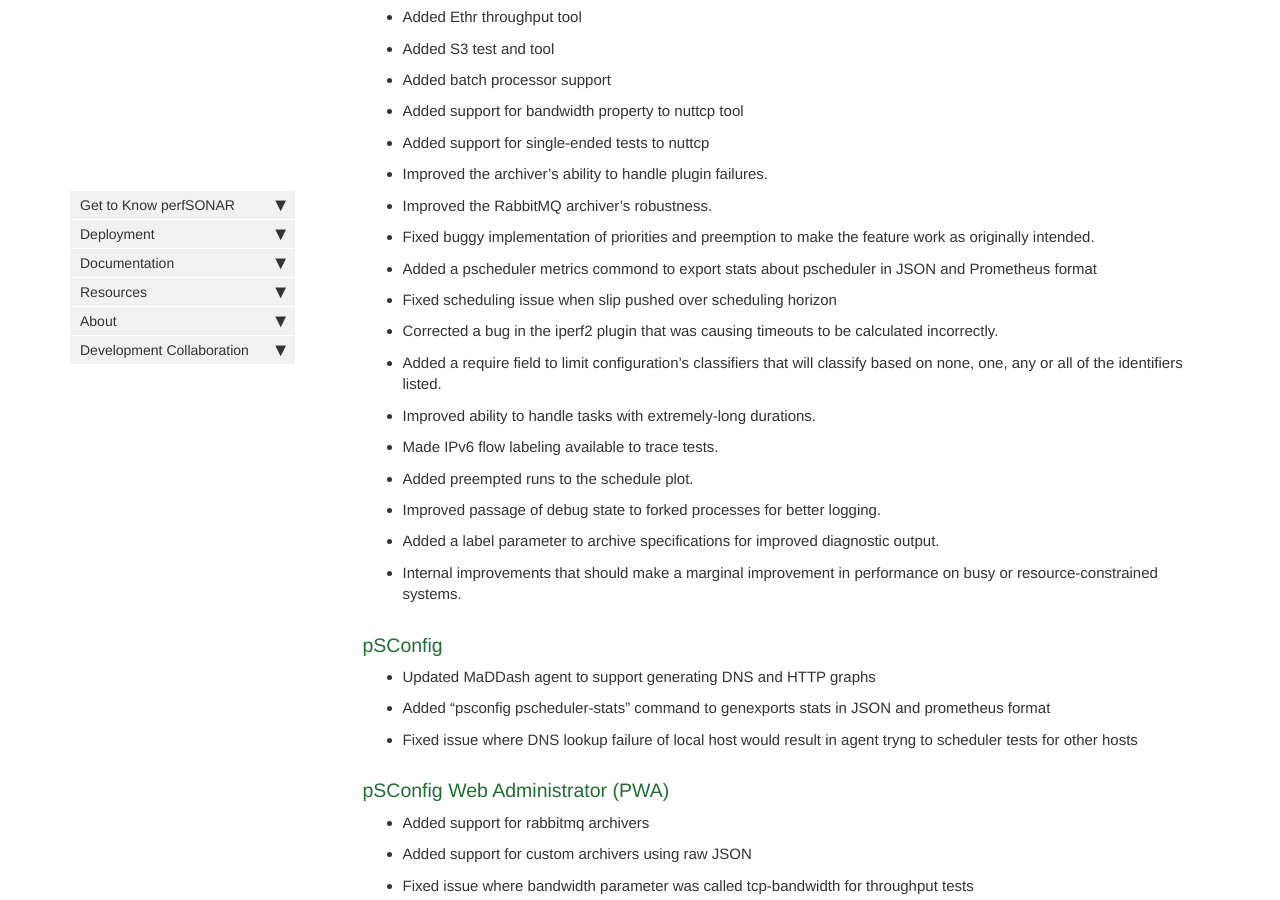
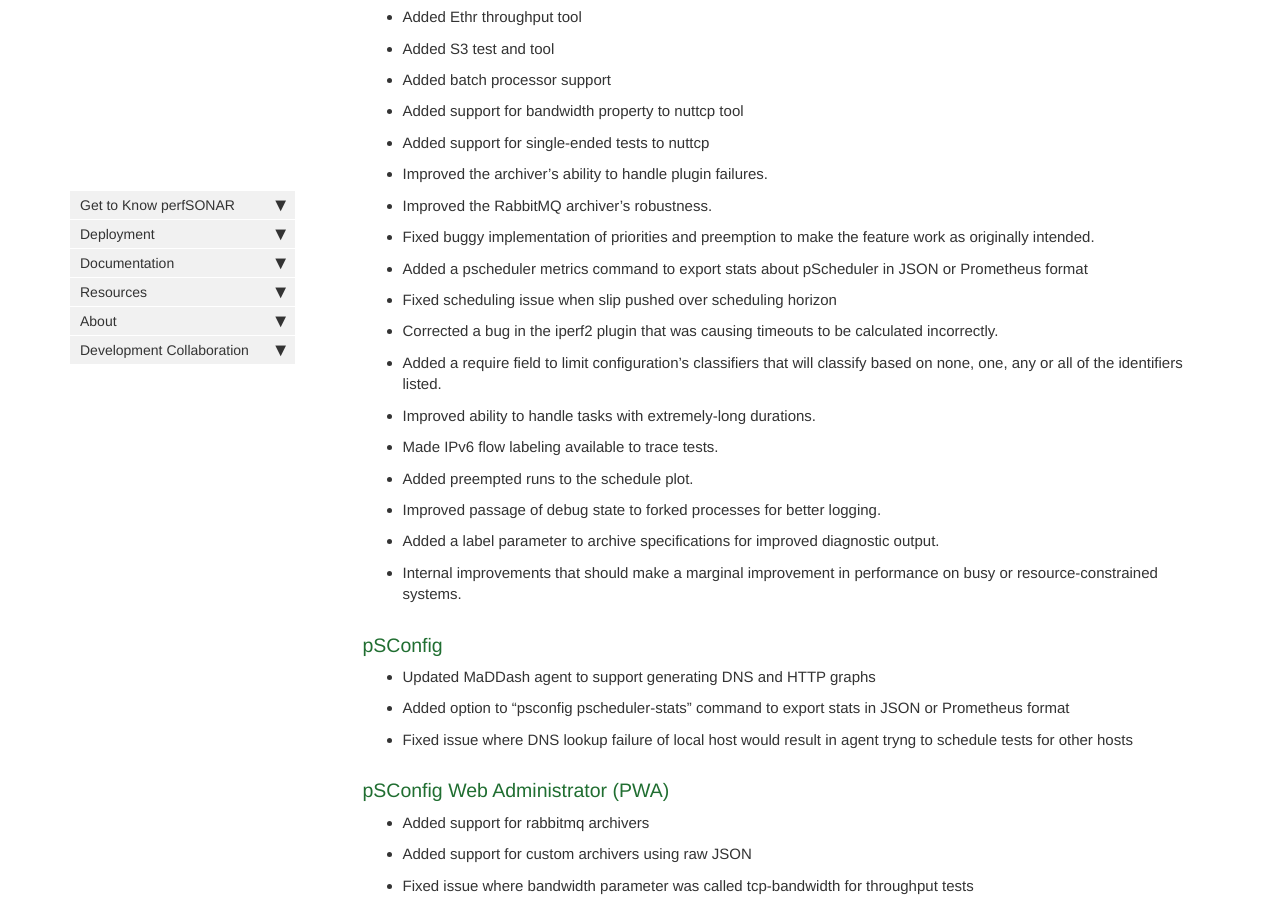
Before and after one commit to perfsonar/website, a Jekyll site: the page built from _releasenotes/2020-11-02-4.3.0.md, in a window 1280 px wide and 900 px high, scrolled down 1920 px. Built offline with Jekyll 4.4.1, drawn with Linux system fonts in a browser that asks for light colours; comment, search, counter and statistics services are not loaded; some of the changed text lies outside the part shown.

Commit message:
Minor typos corrections to release notes.

```diff
--- a/_releasenotes/2020-11-02-4.3.0.md
+++ b/_releasenotes/2020-11-02-4.3.0.md
@@ -57,7 +57,7 @@ Bug Fixes and Changes
  - Improved the archiver's ability to handle plugin failures.
  - Improved the RabbitMQ archiver's robustness.
  - Fixed buggy implementation of priorities and preemption to make the feature work as originally intended.
- - Added a pscheduler metrics commond to export stats about pscheduler in JSON and Prometheus format
+ - Added a pscheduler metrics command to export stats about pScheduler in JSON or Prometheus format
  - Fixed scheduling issue when slip pushed over scheduling horizon
  - Corrected a bug in the iperf2 plugin that was causing timeouts to be calculated incorrectly.
  - Added a require field to limit configuration's classifiers that will classify based on none, one, any or all of the identifiers listed.
@@ -70,8 +70,8 @@ Bug Fixes and Changes
 
 ### pSConfig
  - Updated MaDDash agent to support generating DNS and HTTP graphs
- - Added "psconfig pscheduler-stats" command to genexports stats in JSON and prometheus format
- - Fixed issue where DNS lookup failure of local host would result in agent tryng to scheduler tests for other hosts
+ - Added option to "psconfig pscheduler-stats" command to export stats in JSON or Prometheus format
+ - Fixed issue where DNS lookup failure of local host would result in agent tryng to schedule tests for other hosts
 
 ### pSConfig Web Administrator (PWA)
  - Added support for rabbitmq archivers
```
Also changed, not shown: other parts of _releasenotes/2020-11-02-4.3.0.md (+1 -1 lines).
